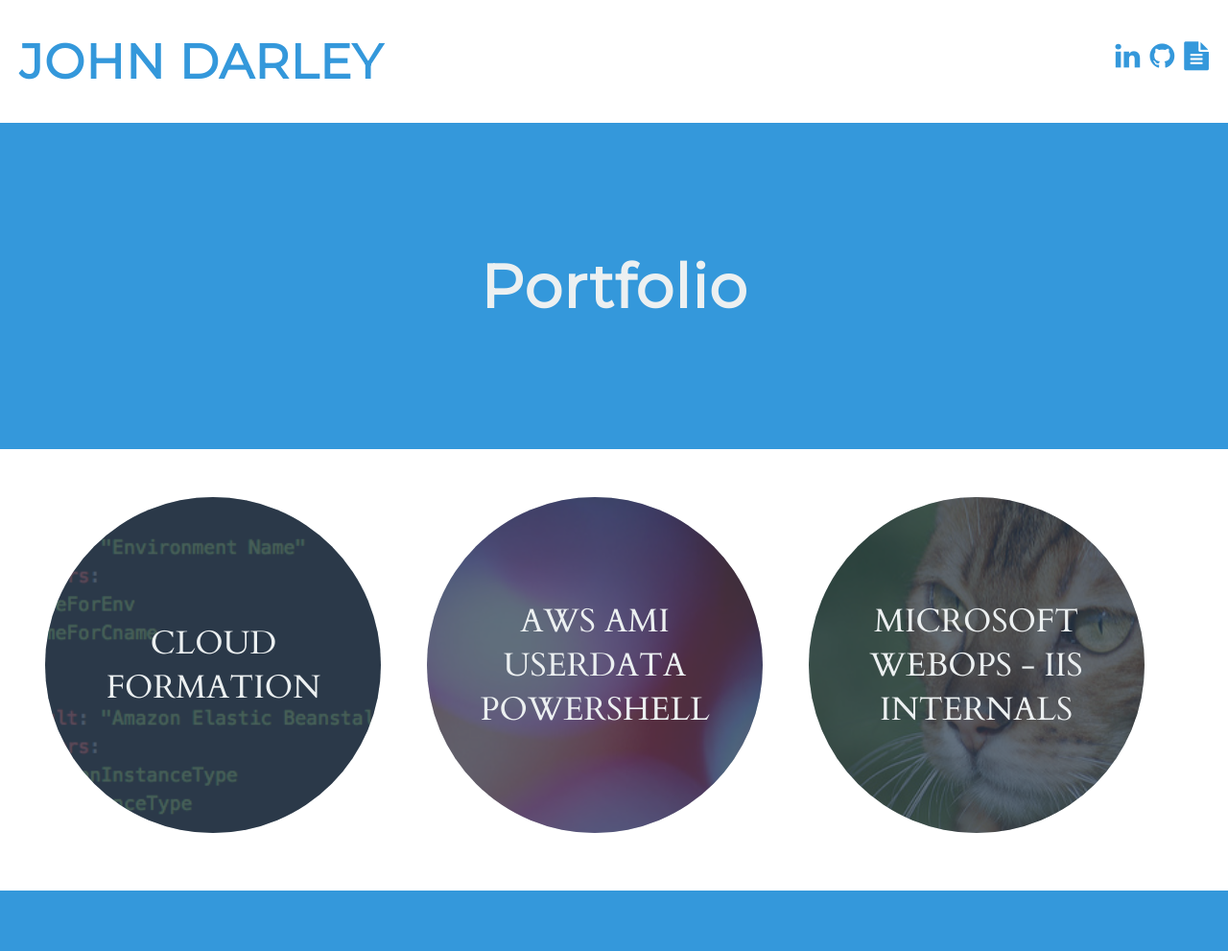
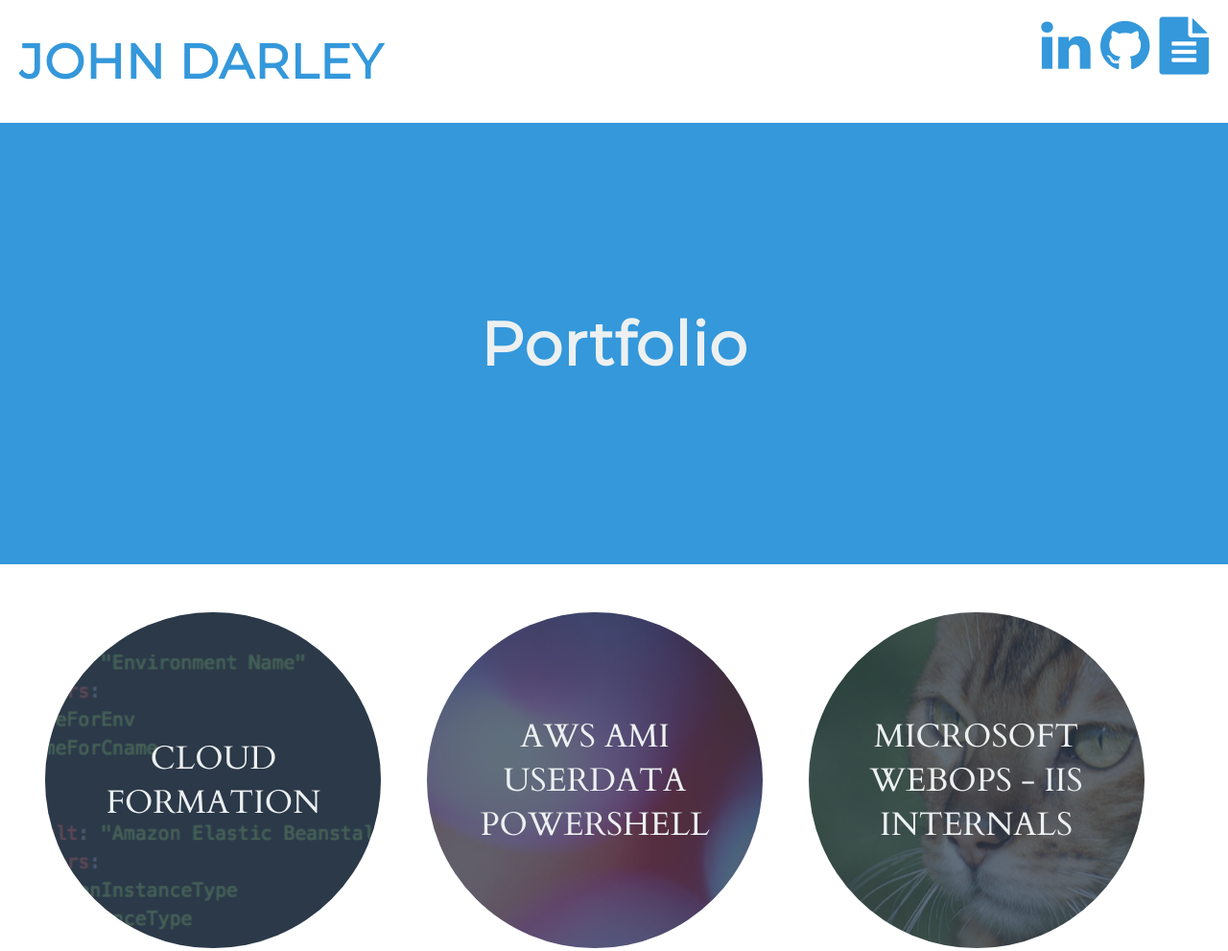
Before and after one commit to john-darley/my-portfolio, a plain HTML site: page index.html in a window 1280 px wide. Shown: the top 991 px of the page at 96% size. Drawn offline with Linux system fonts and the light colour scheme.

Commit message:
changed social icon size to fa-2x and section to 45vh

```diff
--- a/index.html
+++ b/index.html
@@ -28,7 +28,7 @@
              title="LinkedIn Profile"
              target="_blank"
              href="https://www.linkedin.com/in/john-darley-webops-to-devops/">
-            <i class="fa fa-linkedin"></i>
+            <i class="fa fa-linkedin fa-2x"></i>
           </a>
         </li>
 
@@ -38,7 +38,7 @@
              title="GitHub Profile"
              target="_blank"
              href="https://github.com/john-m-darley/my-portfolio">
-            <i class="fa fa-github"></i>
+            <i class="fa fa-github fa-2x"></i>
           </a>
         </li>
 
@@ -47,7 +47,7 @@
           <a class="social color--skyBlue"
              title="CV"
              href="JohnDarleyCVToUpdate.pdf">
-            <i class="fa fa-file-text"></i>
+            <i class="fa fa-file-text fa-2x"></i>
           </a>
         </li>
       </ul>
--- a/styles/main.css
+++ b/styles/main.css
@@ -83,7 +83,7 @@
 
 .section {
   font-size: 4.2rem;
-  min-height: 30vh;
+  min-height: 45vh;
   position: relative;
   padding-top: 5rem;
   padding-bottom: 5rem;
```
